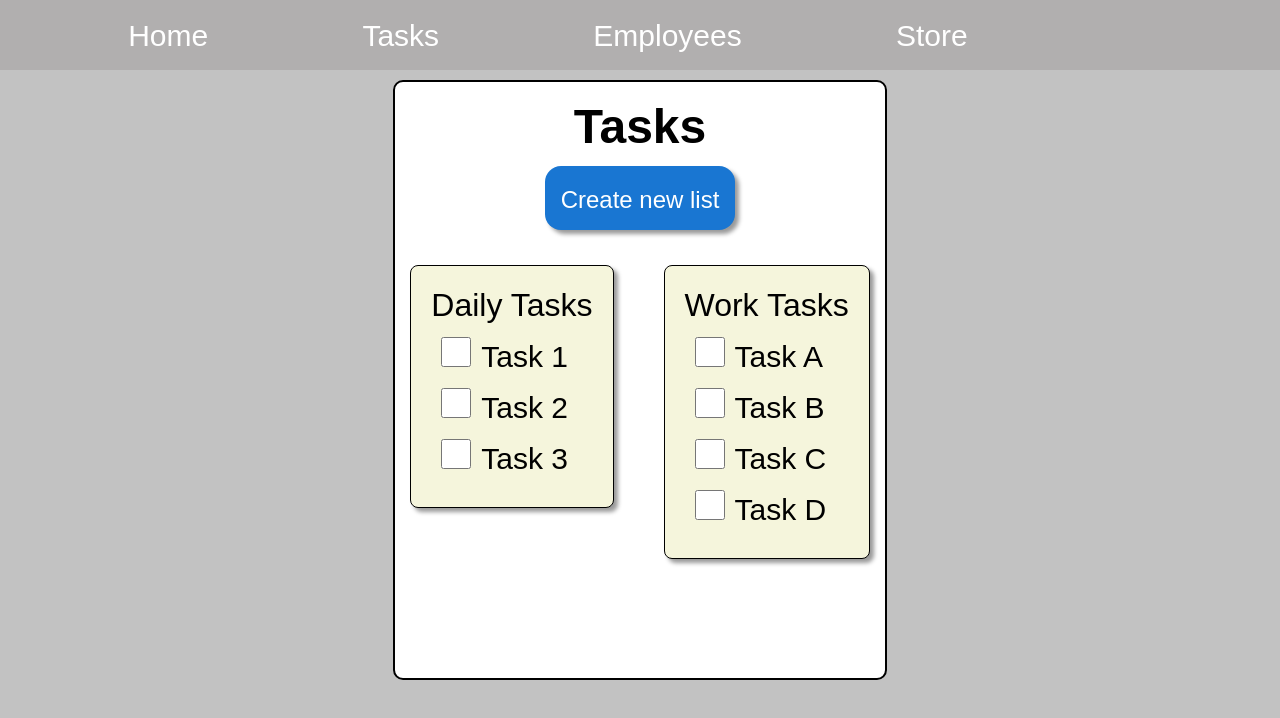
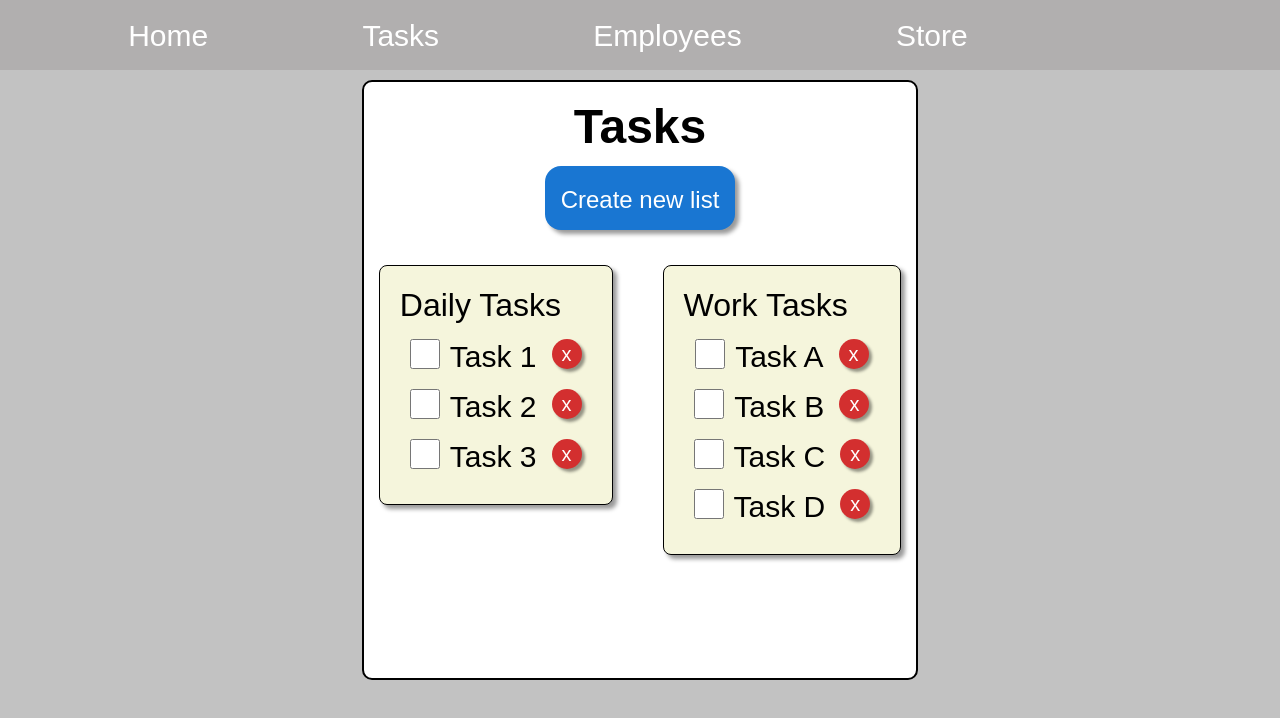
Before and after one commit to Pipeto84/react-ts, a React (Vite) app: page /tasks in a window 1280 px wide. Shown: the top 718 px of the page. Built offline with nearby package versions, Linux system fonts and the light colour scheme; some icons are missing.

Commit message:
delete tasks

```diff
--- a/src/components/TasksCard.tsx
+++ b/src/components/TasksCard.tsx
@@ -1,6 +1,6 @@
 import "../styles/TasksPage.css";
 import type { TasksList } from "../features/taskSlice";
-import  { clickTask } from "../features/taskSlice";
+import  { clickTask, deleteTask } from "../features/taskSlice";
 import { useAppDispatch, useAppSelector } from "../app/hooks";
 import { v4 as uuid } from "uuid";
 
@@ -9,6 +9,10 @@ export const TasksCard = (list: TasksList) => {
   const tasks = useAppSelector((state) => state.tasks);
   const handleTaskClick = (taskId: string) => {
     dispatch(clickTask(taskId));
+    // console.log(tasks)
+  }
+  const handleDeleteTask = (taskId: string) => {
+    dispatch(deleteTask(taskId));
     // console.log(tasks)
   }
   return (
@@ -23,11 +27,12 @@ export const TasksCard = (list: TasksList) => {
               value={item.name}
               id={item.name}
               className="inputTask"
-              onChange={()=>handleTaskClick}
+              onChange={()=>handleTaskClick(item.id)}
             />
             <label key={uuid()} htmlFor={item.name} className="labelTask">
               {item.name}
             </label>
+            <button className="deleteTask" onClick={() => handleDeleteTask(item.id)}>x</button>
           </div>
         ))}
       </div>
--- a/src/features/taskSlice.tsx
+++ b/src/features/taskSlice.tsx
@@ -16,18 +16,18 @@ const initialState: TasksList[] = [
   {
     name: "Daily Tasks",
     items: [
-      { name: "Task 1", completed: false, id:uuid() },
-      { name: "Task 2", completed: false, id:uuid() },
-      { name: "Task 3", completed: false, id:uuid() },
+      { name: "Task 1", completed: false, id: uuid() },
+      { name: "Task 2", completed: false, id: uuid() },
+      { name: "Task 3", completed: false, id: uuid() },
     ],
   },
   {
     name: "Work Tasks",
     items: [
-      { name: "Task A", completed: false, id:uuid() },
-      { name: "Task B", completed: false, id:uuid() },
-      { name: "Task C", completed: false, id:uuid() },
-      { name: "Task D", completed: false, id:uuid() },
+      { name: "Task A", completed: false, id: uuid() },
+      { name: "Task B", completed: false, id: uuid() },
+      { name: "Task C", completed: false, id: uuid() },
+      { name: "Task D", completed: false, id: uuid() },
     ],
   },
 ];
@@ -44,47 +44,22 @@ export const taskSlice = createSlice({
         list.items.forEach((item) => {
           if (item.id === action.payload) {
             item.completed = true;
-            console.log(item.completed)
-          }else{
-            console.log(item.completed)
+            console.log(item.completed);
+          } else {
+            console.log(item.completed);
           }
         });
       });
     },
-    // removeTaskList: (state, action: PayloadAction<string>) => {
-    //   return state.filter((tasksList) => tasksList.name !== action.payload);
-    // },
-    // addTask: (
-    //   state,
-    //   action: PayloadAction<{ listName: string; task: Task }>
-    // ) => {
-    //   const tasksList = state.find(
-    //     (list) => list.name === action.payload.listName
-    //   );
-    //   if (tasksList) {
-    //     tasksList.items.push(action.payload.task);
-    //   }
-    // },
-    // toggleTaskCompletion: (
-    //   state,
-    //   action: PayloadAction<{ listName: string; taskName: string }>
-    // ) => {
-    //   const tasksList = state.find(
-    //     (list) => list.name === action.payload.listName
-    //   );
-    //   if (tasksList) {
-    //     const task = tasksList.items.find(
-    //       (item) => item.name === action.payload.taskName
-    //     );
-    //     if (task) {
-    //       task.completed = !task.completed;
-    //     }
-    //   }
-    // },
+    deleteTask: (state, action: PayloadAction<string>) => {
+      state.forEach((list) => {
+        list.items = list.items.filter((item) => item.id !== action.payload);
+      });
+    },
   },
 });
 
-export const { addTaskList, clickTask } = taskSlice.actions;
+export const { addTaskList, clickTask, deleteTask } = taskSlice.actions;
 
 export const selectTasks = (state: RootState) => state.tasks;
 
--- a/src/styles/TasksPage.css
+++ b/src/styles/TasksPage.css
@@ -49,15 +49,30 @@ h1 {
 .tasksList {
   margin: 10px;
   color: black;
+  display: flex;
+  justify-content: center;
+  align-items: center;
 }
 .inputTask {
   height: 30px;
   width: 30px;
 }
 .labelTask {
-  height: 30px;
+  height: 40px;
   margin-left: 10px;
   font-size: 30px;
+}
+.deleteTask {
+  margin-left: 15px;
+  background-color: #d32f2f;
+  color: white;
+  border: none;
+  border-radius: 50%;
+  width: 30px;
+  height: 30px;
+  font-size: 20px;
+  cursor: pointer;
+  box-shadow: 3px 3px 3px rgba(0, 0, 0, 0.4);
 }
 .newList {
   margin: 20px auto 20px auto;
```
